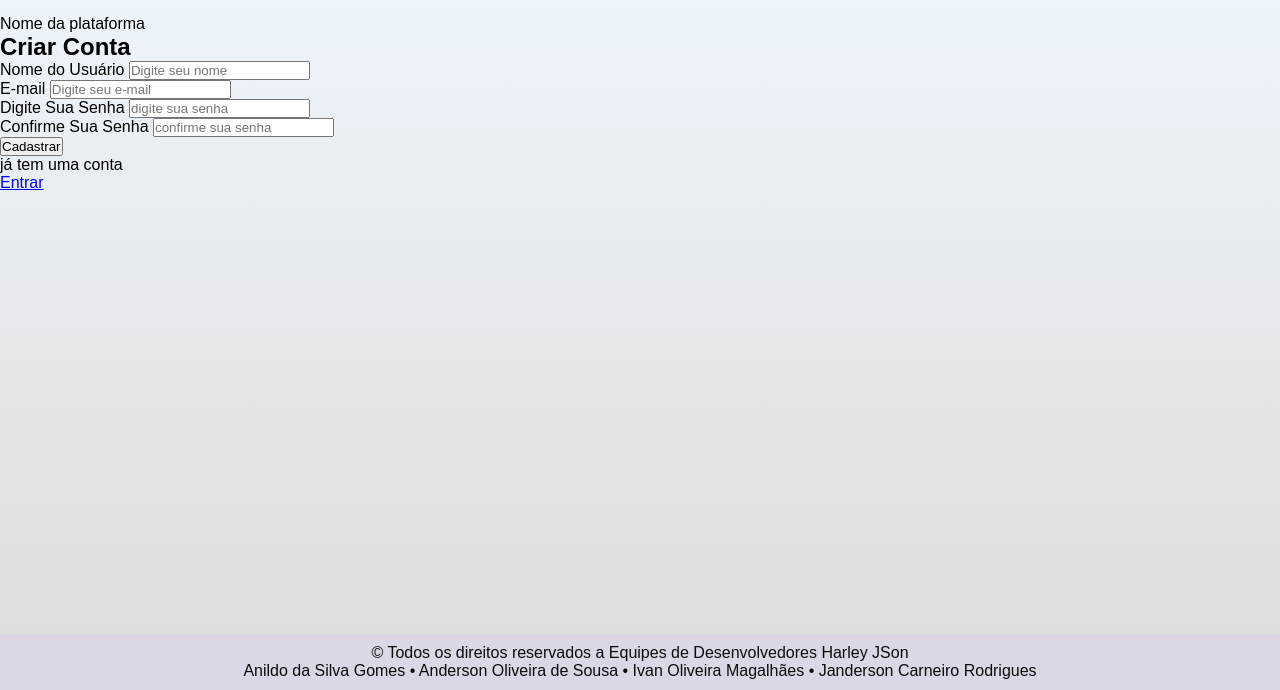
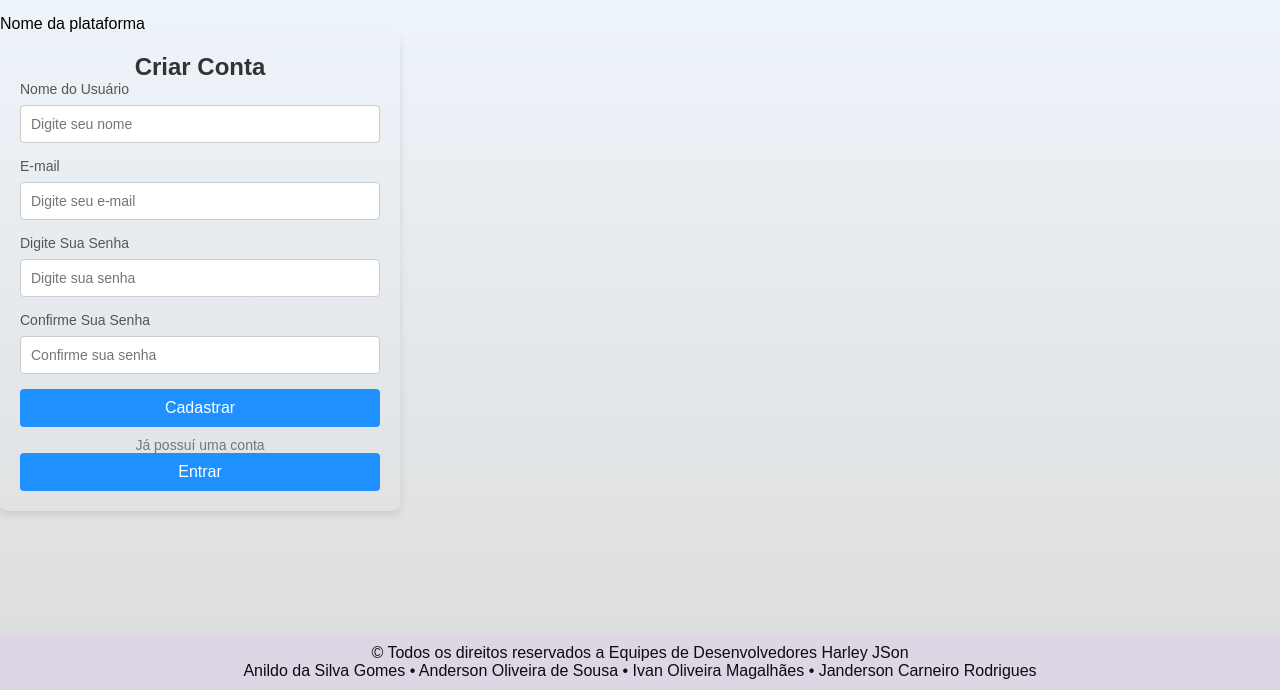
Before and after one commit to Janderson-Rodrigues/Project-Psychological-Support-Platform, a plain HTML site: page cadastro-usu.html in a window 1280 px wide. Shown: the part 110-800 px from the top of the page. Drawn offline with Linux system fonts and the light colour scheme.

Commit message:
nova alteração

```diff
--- a/cadastro-usu.html
+++ b/cadastro-usu.html
@@ -35,14 +35,15 @@
         <input type="email" id="email" name="email" placeholder="Digite seu e-mail"><br>
 
         <label for="senha">Digite Sua Senha</label>
-        <input type="password" id="password" name="password" placeholder="digite sua senha"><br>
+        <input type="password" id="password" name="password" placeholder="Digite sua senha"><br>
 
         <label for="senha">Confirme Sua Senha</label>
-        <input type="password" id="password" name="password" placeholder="confirme sua senha"><br>
+        <input type="password" id="password" name="password" placeholder="Confirme sua senha"><br>
 
         <button type="submit">Cadastrar</button>
       </form>
-      <p class="footer-text">já tem uma conta</p><a href="login.html">Entrar</a>
+      <p class="footer-text">Já possuí uma conta</p>
+      <button>Entrar</button><a href="login.html"></a>
     </div>
     <footer>
     <p>&copy; Todos os direitos reservados a Equipes de Desenvolvedores Harley JSon</p>
--- a/styles.css
+++ b/styles.css
@@ -140,6 +140,67 @@ nav ul li a:hover {
     align-self: center;
 }
 
+#container-cadastro {
+    background-color: fff;
+    border-radius: 8px;
+    box-shadow: 0 4px 8px rgba(0, 0, 0, 0.1);
+    padding: 20px;
+    width: 100%;
+    max-width: 400px;
+}
+
+#container-cadastro h2 {
+    text-align: center;
+    color: #333;
+}
+
+#container-cadastro label {
+    font-size: 14px;
+    color: #555;
+    display: block;
+    margin-bottom: 8px;
+}
+
+#container-cadastro input {
+    width: 100%;
+    padding: 10px;
+    margin-bottom: 15px;
+    border: 1px solid #ccc;
+    border-radius: 4px;
+    font-size: 14px;
+}
+
+#container-cadastro input:focus {
+    border-color: #1E90FF;
+    outline: none;
+}
+
+#container-cadastro button {
+    width: 100%;
+    padding: 10px;
+    background-color: #1E90FF;
+    border: none;
+    border-radius: 4px;
+    color: white;
+    font-size: 16px;
+    cursor: pointer;
+}
+
+#container-cadastro button:hover {
+    background-color: #4682b4;
+}
+
+#container-cadastro .footer-text {
+    text-align: center;
+    margin-top: 10px;
+    font-size: 14px;
+    color: #777;
+}
+
+.container-cadastro .footer-text a:hover {
+    text-decoration: underline;
+}
+
 footer {
     background: #ddd6e5;
     color: #0c0c0c;
```
